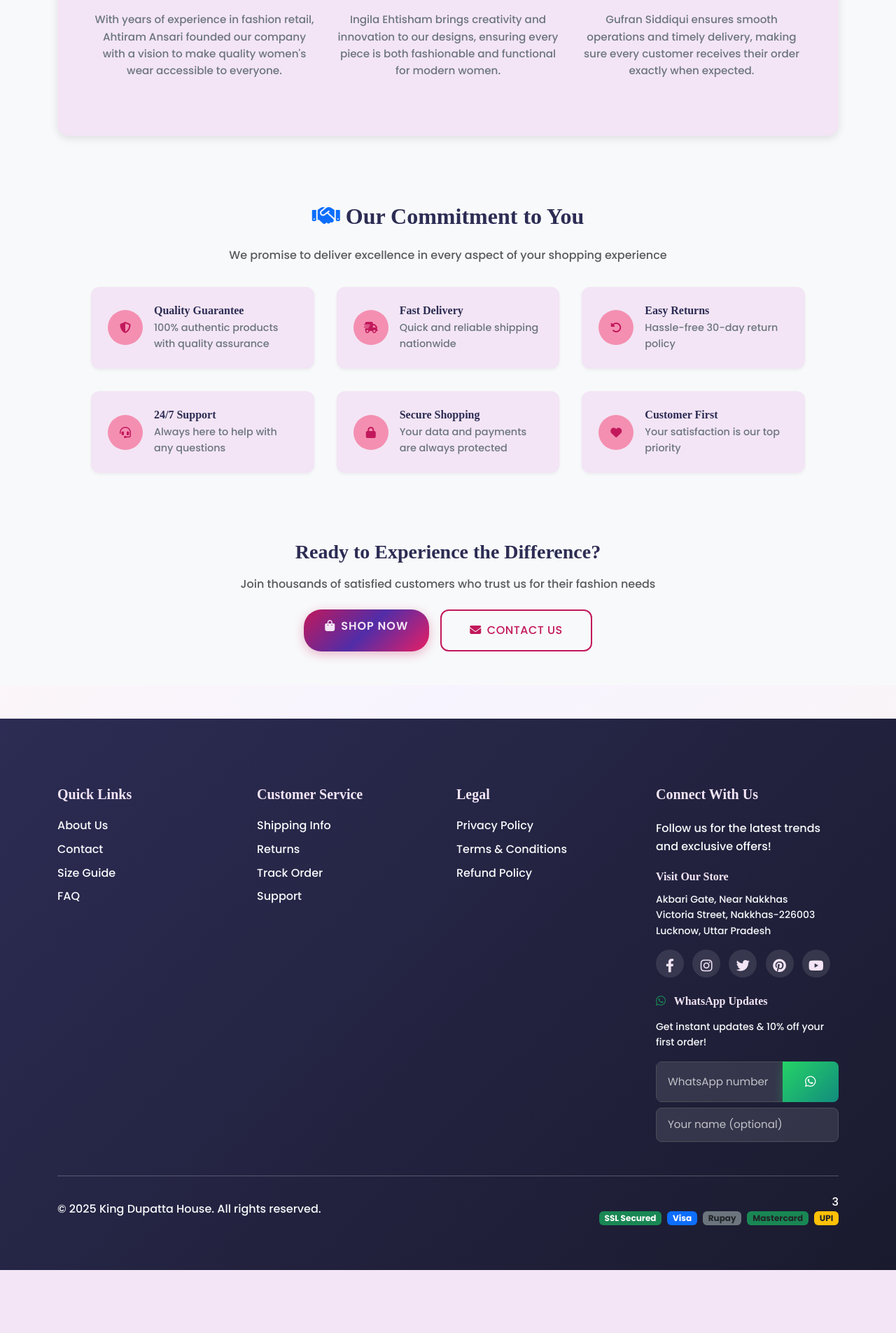
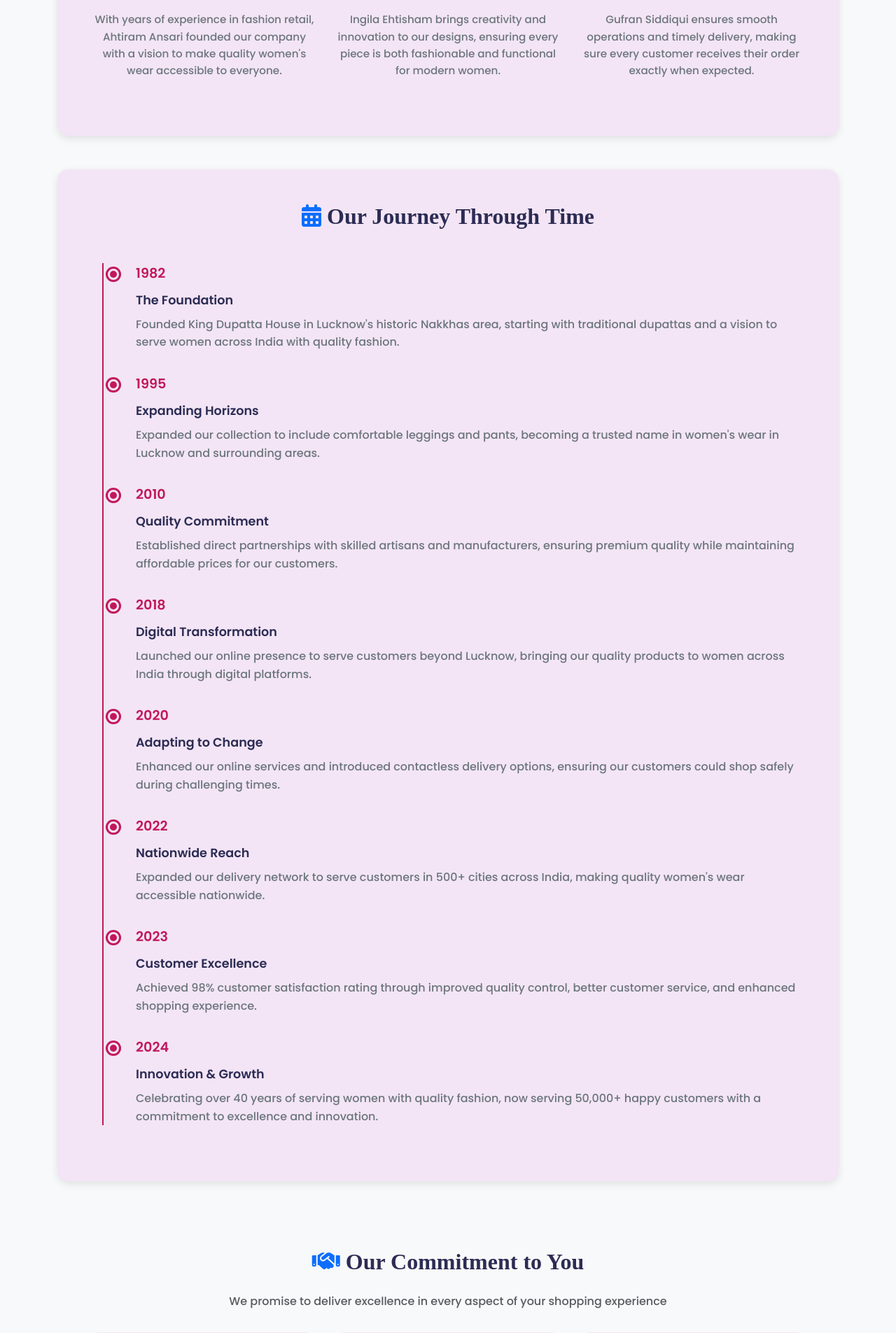
Before and after one commit to AbdurrabKhan198/ecommerce, a Django app: page /about/ in a window 1280 px wide. Shown: the part 2808-4713 px from the top of the page at 70% size. Before the commit the page ends 4623 px from the top, so only its background shows below. Run offline with Django 5.2, Linux system fonts and the light colour scheme; data comes from the database, SQL or seed files in the repository; both versions use the stored data as it was after the commit.

Commit message:
design change

```diff
--- a/media/test.txt
+++ /dev/null
@@ -1 +0,0 @@
-This is a test file to verify media files are being served correctly.
--- a/templates/base.html
+++ b/templates/base.html
@@ -61,6 +61,7 @@
             -webkit-text-fill-color: transparent;
             background-clip: text;
             margin-left: 5px;
+            white-space: nowrap;
         }
 
         .navbar-brand:hover .logo-image {
@@ -75,6 +76,16 @@
         @media (max-width: 576px) {
             .logo-image {
                 height: 35px;
+            }
+            .brand-text {
+                font-size: 1rem;
+                margin-left: 3px;
+            }
+        }
+
+        @media (max-width: 400px) {
+            .brand-text {
+                font-size: 0.9rem;
             }
         }
     </style>
@@ -116,7 +127,7 @@
                     <div class="logo-container">
                         <img src="/static/images/logo.png" alt="King Dupatta House" class="logo-image">
                     </div>
-                    <span class="d-none d-sm-inline brand-text">{{ site_name|default:"King Dupatta House" }}</span>
+                    <span class="brand-text">{{ site_name|default:"King Dupatta House" }}</span>
                 </a>
 
                 <!-- Mobile Toggle -->
--- a/templates/shop/about.html
+++ b/templates/shop/about.html
@@ -482,62 +482,69 @@
         </div>
 
         <!-- Timeline -->
-        <!-- <div class="timeline-section">
+        <div class="timeline-section">
             <h2 class="text-center mb-5">
-                <i class="fas fa-calendar-alt me-2 text-primary"></i>Our Journey
+                <i class="fas fa-calendar-alt me-2 text-primary"></i>Our Journey Through Time
             </h2>
             <div class="timeline">
                 <div class="timeline-item">
                     <div class="timeline-year">1982</div>
-                    <div class="timeline-title">The Beginning</div>
+                    <div class="timeline-title">The Foundation</div>
                     <div class="timeline-description">
-                        Started as a small boutique in Lucknow's Nakkhas area with just 20 products and a dream to serve women across India.
+                        Founded King Dupatta House in Lucknow's historic Nakkhas area, starting with traditional dupattas and a vision to serve women across India with quality fashion.
                     </div>
                 </div>
                 <div class="timeline-item">
-                    <div class="timeline-year">2019</div>
-                    <div class="timeline-title">First Milestone</div>
+                    <div class="timeline-year">1995</div>
+                    <div class="timeline-title">Expanding Horizons</div>
                     <div class="timeline-description">
-                        Reached 1,000 happy customers and expanded our product line to include premium leggings and pants.
+                        Expanded our collection to include comfortable leggings and pants, becoming a trusted name in women's wear in Lucknow and surrounding areas.
+                    </div>
+                </div>
+                <div class="timeline-item">
+                    <div class="timeline-year">2010</div>
+                    <div class="timeline-title">Quality Commitment</div>
+                    <div class="timeline-description">
+                        Established direct partnerships with skilled artisans and manufacturers, ensuring premium quality while maintaining affordable prices for our customers.
+                    </div>
+                </div>
+                <div class="timeline-item">
+                    <div class="timeline-year">2018</div>
+                    <div class="timeline-title">Digital Transformation</div>
+                    <div class="timeline-description">
+                        Launched our online presence to serve customers beyond Lucknow, bringing our quality products to women across India through digital platforms.
                     </div>
                 </div>
                 <div class="timeline-item">
                     <div class="timeline-year">2020</div>
-                    <div class="timeline-title">Digital Growth</div>
+                    <div class="timeline-title">Adapting to Change</div>
                     <div class="timeline-description">
-                        Launched our mobile-friendly website and introduced express delivery options during challenging times.
-                    </div>
-                </div>
-                <div class="timeline-item">
-                    <div class="timeline-year">2021</div>
-                    <div class="timeline-title">Expansion</div>
-                    <div class="timeline-description">
-                        Added dupattas to our collection and started serving 200+ cities across India with same-day delivery.
+                        Enhanced our online services and introduced contactless delivery options, ensuring our customers could shop safely during challenging times.
                     </div>
                 </div>
                 <div class="timeline-item">
                     <div class="timeline-year">2022</div>
-                    <div class="timeline-title">Quality Focus</div>
+                    <div class="timeline-title">Nationwide Reach</div>
                     <div class="timeline-description">
-                        Implemented strict quality control measures and achieved 98% customer satisfaction rating.
+                        Expanded our delivery network to serve customers in 500+ cities across India, making quality women's wear accessible nationwide.
                     </div>
                 </div>
                 <div class="timeline-item">
                     <div class="timeline-year">2023</div>
-                    <div class="timeline-title">Sustainability</div>
+                    <div class="timeline-title">Customer Excellence</div>
                     <div class="timeline-description">
-                        Launched our eco-friendly collection and partnered with sustainable fabric manufacturers.
+                        Achieved 98% customer satisfaction rating through improved quality control, better customer service, and enhanced shopping experience.
                     </div>
                 </div>
                 <div class="timeline-item">
                     <div class="timeline-year">2024</div>
-                    <div class="timeline-title">Innovation</div>
+                    <div class="timeline-title">Innovation & Growth</div>
                     <div class="timeline-description">
-                        Introduced AI-powered size recommendations and virtual try-on features for better customer experience.
+                        Celebrating over 40 years of serving women with quality fashion, now serving 50,000+ happy customers with a commitment to excellence and innovation.
                     </div>
                 </div>
             </div>
-        </div> -->
+        </div>
 
         <!-- Our Commitment -->
         <div class="commitment-section">
--- a/womens_wear_ecommerce/settings.py
+++ b/womens_wear_ecommerce/settings.py
@@ -24,7 +24,7 @@
 SECRET_KEY = 'django-insecure-your-secret-key-here-change-in-production'
 
 # SECURITY WARNING: don't run with debug turned on in production!
-DEBUG = True
+DEBUG = False
 
 # ALLOWED_HOSTS = ['*']
 ALLOWED_HOSTS = ['kingdupattahouse.in', 'www.kingdupattahouse.in', '3.109.208.181', 'localhost', '127.0.0.1', 'testserver'] # Allow all hosts for development
--- a/womens_wear_ecommerce/urls.py
+++ b/womens_wear_ecommerce/urls.py
@@ -30,14 +30,10 @@
 ]
 
 # Serve media and static files
+urlpatterns += static(settings.MEDIA_URL, document_root=settings.MEDIA_ROOT)
+
+# Serve static files from the appropriate directory
 if settings.DEBUG:
-    # Development: Serve media files
-    urlpatterns += static(settings.MEDIA_URL, document_root=settings.MEDIA_ROOT)
-    # Development: Serve static files
     urlpatterns += static(settings.STATIC_URL, document_root=settings.STATICFILES_DIRS[0])
 else:
-    # Production: Serve static files from collected directory
     urlpatterns += static(settings.STATIC_URL, document_root=settings.STATIC_ROOT)
-    # Production: Media files should be served by web server (nginx/apache)
-    # For development/testing, you can still serve media files in production
-    urlpatterns += static(settings.MEDIA_URL, document_root=settings.MEDIA_ROOT)
```
Also changed, not shown: db.sqlite3, media/categories/pants_1L0Je66.jpg (added).
